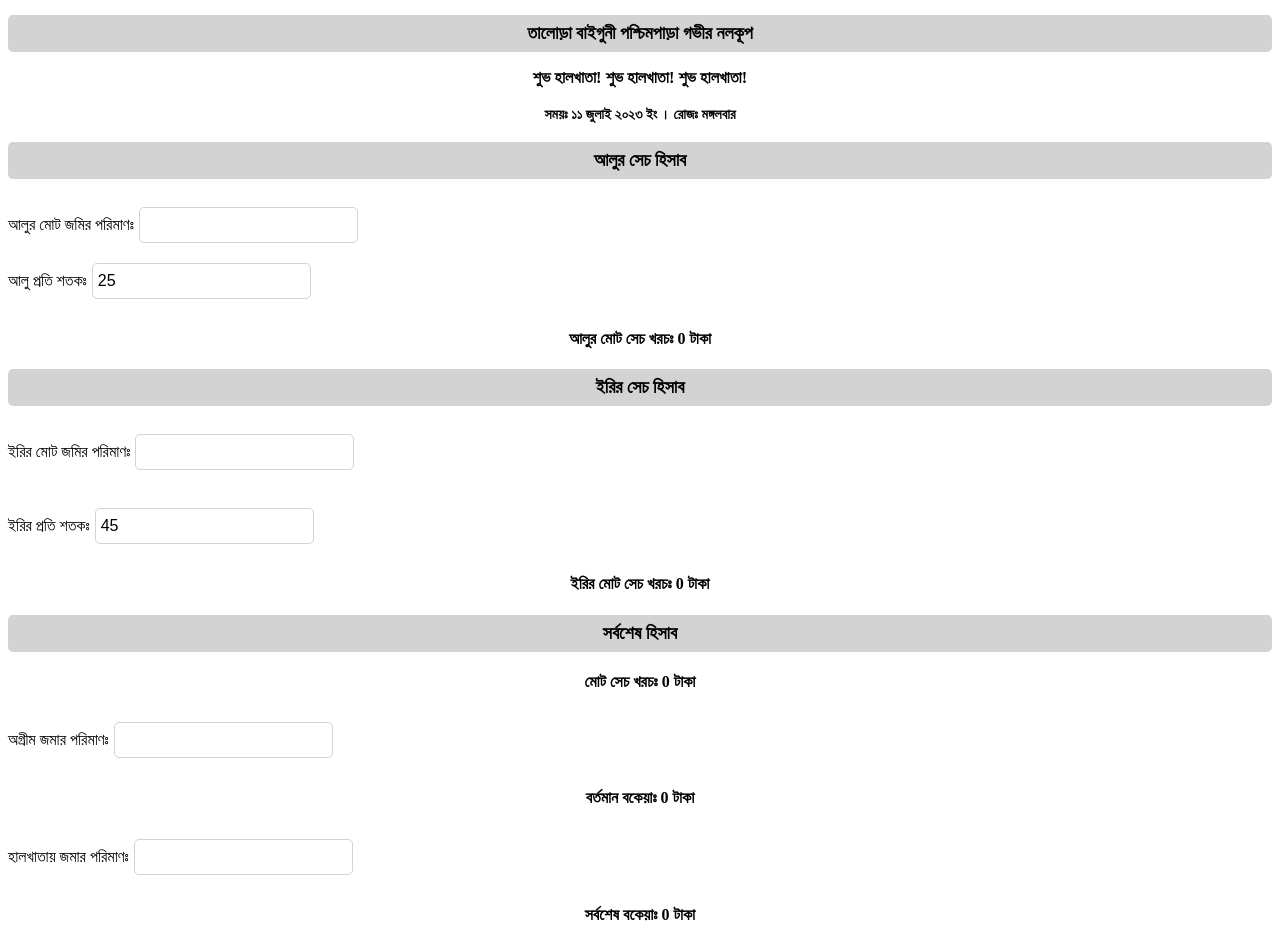
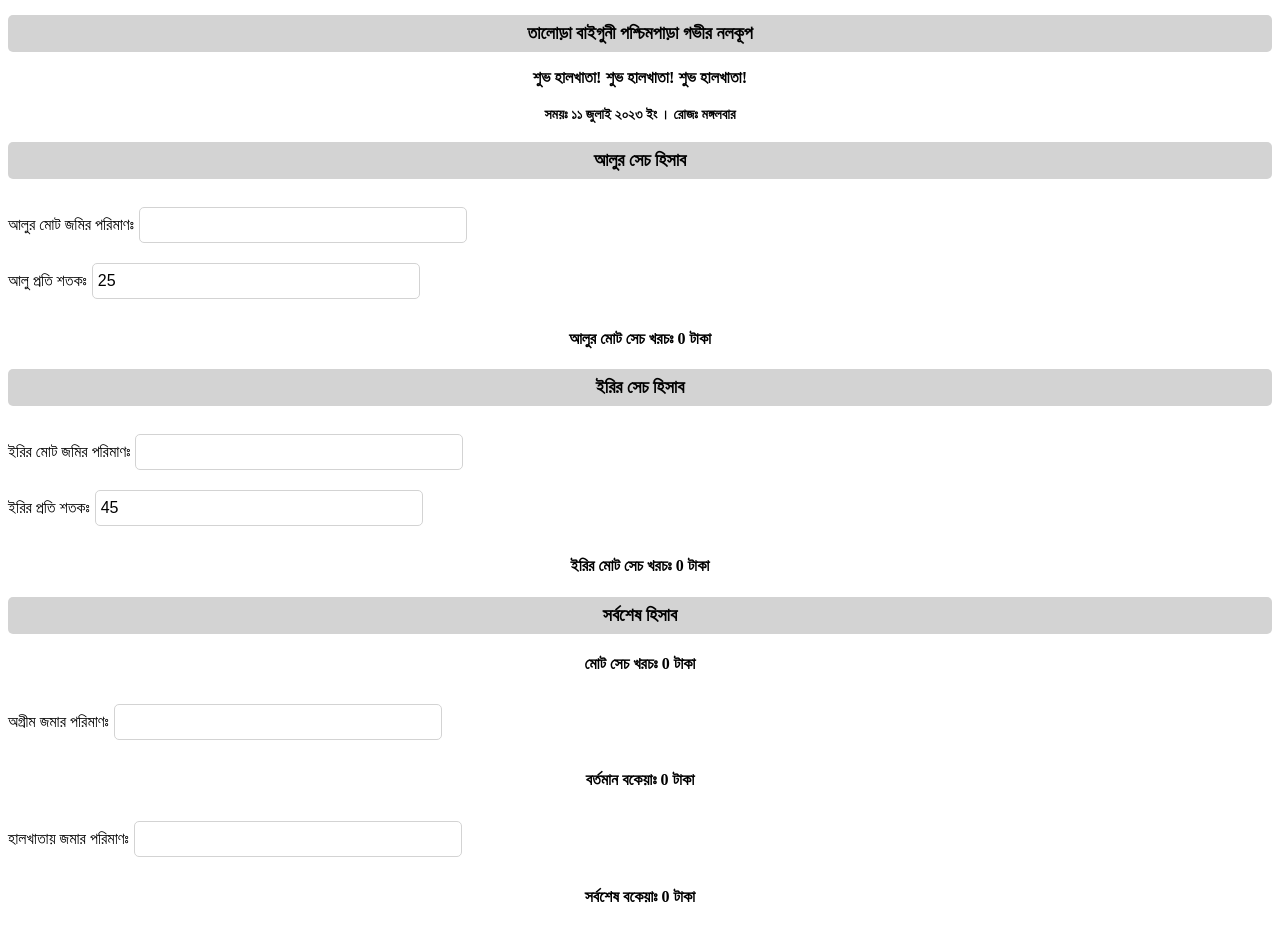
Before and after one commit to iamsadikrahman/deep-tubewell, a Vue app: page / in a window 1280 px wide. Built offline with nearby package versions, Linux system fonts and the light colour scheme; the HTML template or start-up script is replaced by a standard one.

Commit message:
input field inline fxed 2

```diff
--- a/src/components/pages/HomePage.vue
+++ b/src/components/pages/HomePage.vue
@@ -28,10 +28,10 @@
       <h3 class="title">ইরির সেচ হিসাব</h3>
       <div class="season-calculation">
 
-        <div>
+
           <label for="paddy-field">ইরির মোট জমির পরিমাণঃ</label>
           <input type="text" name="paddy-field" v-model="paddyField">
-        </div>
+
         <br>
         <label for="paddy-per-unit-cost">ইরির প্রতি শতকঃ</label>
         <input type="text" name="paddy-per-unit-cost" v-model="paddyPerUnitCost">
@@ -162,6 +162,7 @@ input {
   margin: 10px 5px;
   border-radius: 5px;
   font-size: 16px;
+  width: 25%;
 
 }
 
```
